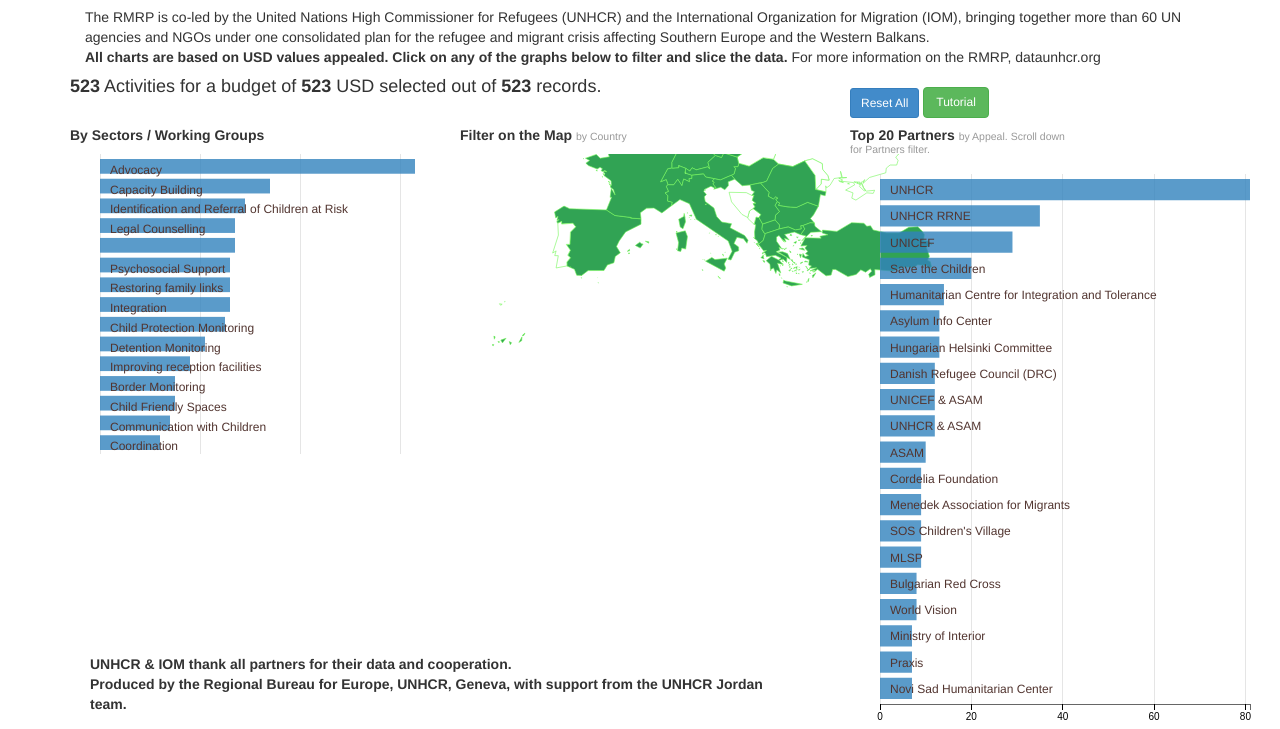
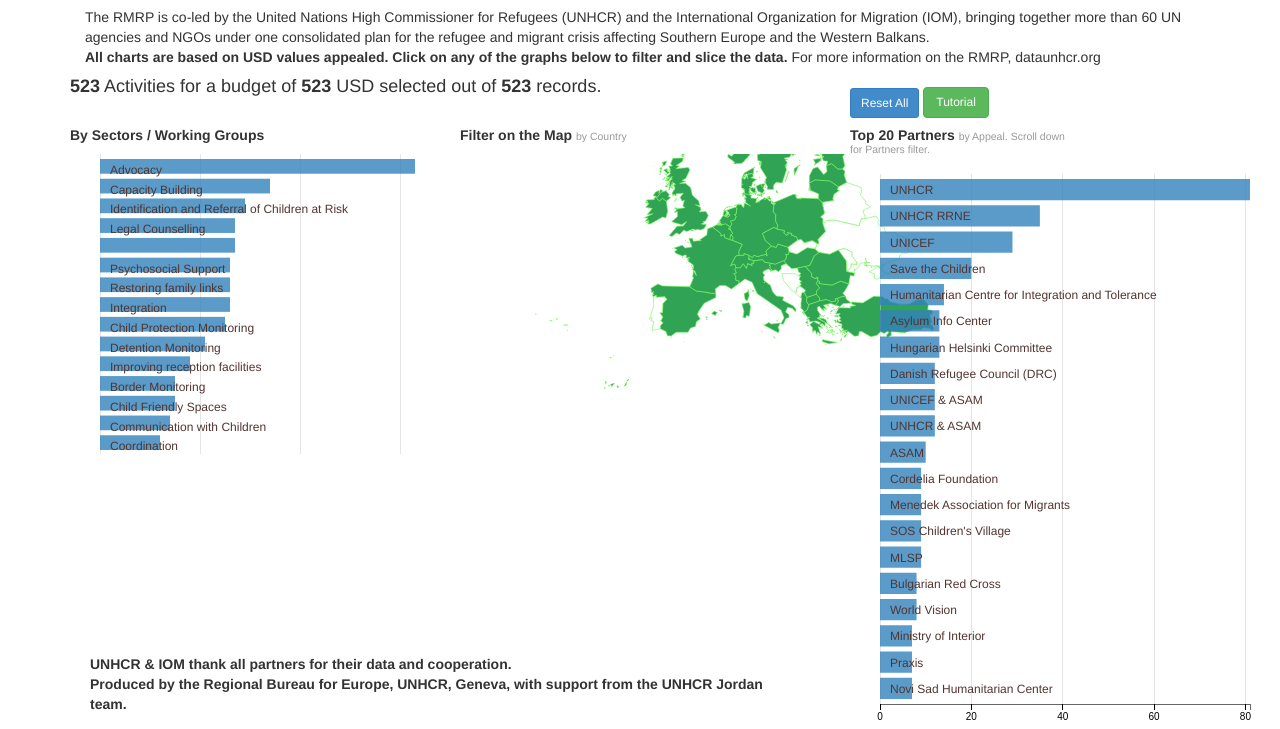
Before and after one commit to sofiaqiriazi/Child-Protection, a plain HTML site: page index.html in a window 1280 px wide. Shown: the part 71-800 px from the top of the page. Drawn offline with Linux system fonts and the light colour scheme.

Commit message:
center and zoom

```diff
--- a/index.html
+++ b/index.html
@@ -327,7 +327,7 @@
                     .overlayGeoJson(governJSON.features, "cname", function (d) {
                         return d.properties.cname;
                     })
-                    .projection(d3.geo.mercator().center([46,20]).scale(400)) /* Center on Jordan */
+                    .projection(d3.geo.mercator().center([46,25]).scale(300)) /* Center on Jordan */
 					.title(function (d) {
                         return "Geo-Filter: " + d.key;
                     });
```
